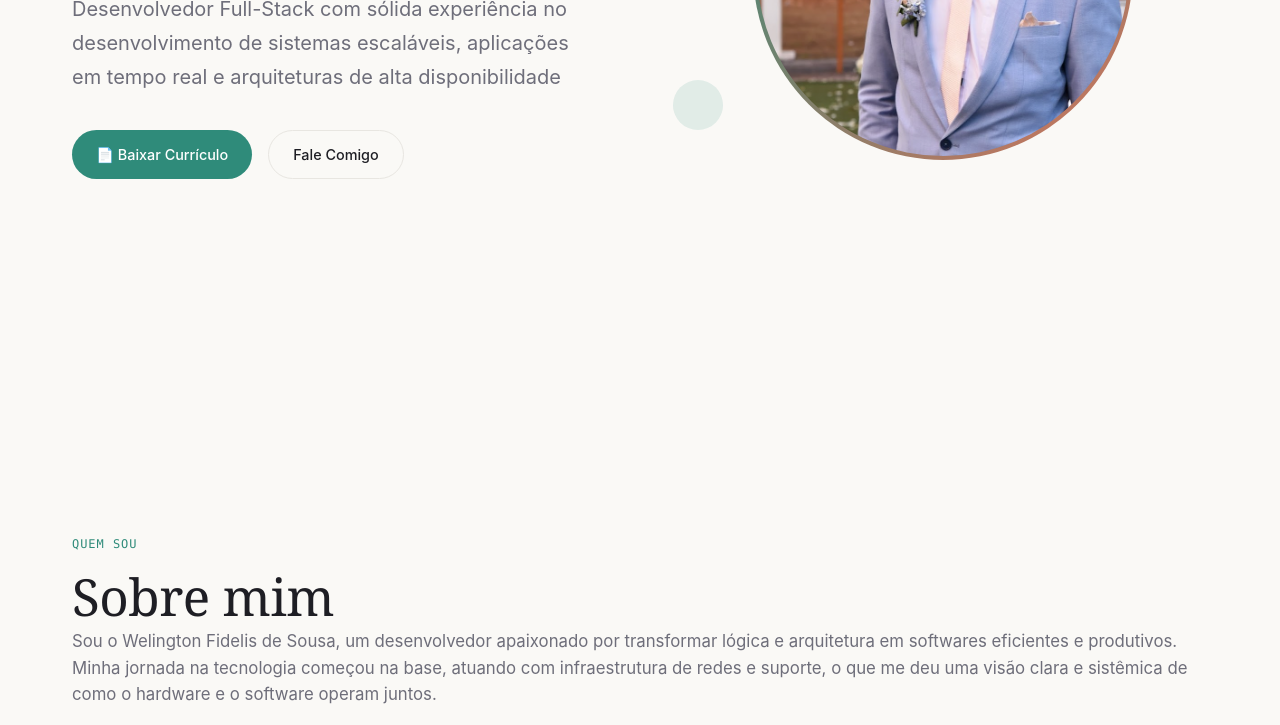
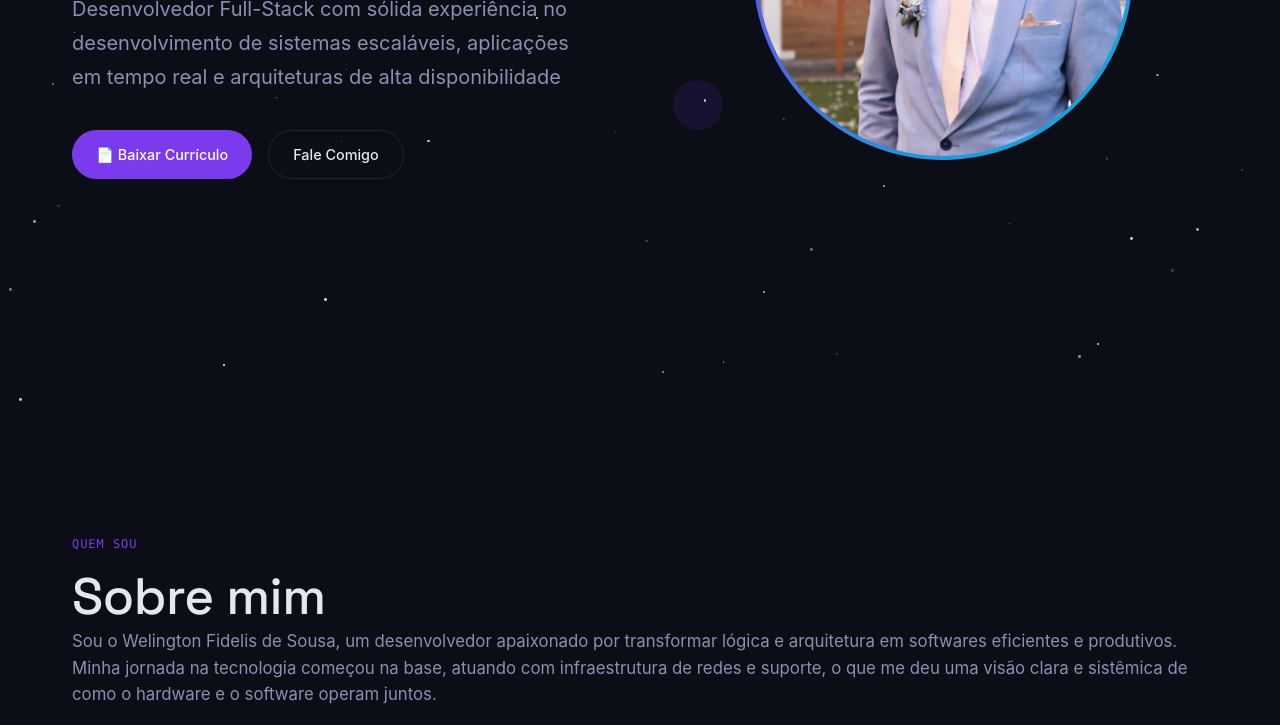
Before and after one commit to welingtonfidelis/portfolio-4, a plain HTML site: page index.html in a window 1280 px wide. Shown: the part 398-1123 px from the top of the page. Drawn offline with nearby package versions, Linux system fonts and the light colour scheme; animation ran at ten frames a second.

Commit message:
Improve style;

```diff
--- a/assets/script.js
+++ b/assets/script.js
@@ -1,5 +1,51 @@
 (async function () {
     'use strict';
+
+    // ========== Starfield (CSS stars) ==========
+    const starfield = document.getElementById('starfield');
+    let stars = [];
+    let currentTheme = 'dark';
+
+    function createStars() {
+        starfield.innerHTML = '';
+        stars = [];
+        if (currentTheme !== 'dark') return;
+        const count = Math.min(120, Math.floor((window.innerWidth * window.innerHeight) / 12000));
+        for (let i = 0; i < count; i++) {
+            const star = document.createElement('div');
+            const size = Math.random() * 2 + 1;
+            star.style.cssText = `
+                position: absolute;
+                left: ${Math.random() * 100}%;
+                top: ${Math.random() * 100}%;
+                width: ${size}px;
+                height: ${size}px;
+                border-radius: 50%;
+                background: #E2E8F0;
+                opacity: ${Math.random() * 0.5 + 0.3};
+                animation: twinkle ${Math.random() * 3 + 2}s ease-in-out infinite;
+                animation-delay: ${Math.random() * 3}s;
+                pointer-events: none;
+            `;
+            starfield.appendChild(star);
+            stars.push({ el: star, baseTop: parseFloat(star.style.top), speed: Math.random() * 0.02 + 0.01 });
+        }
+    }
+
+    let scrollY = 0;
+    window.addEventListener('scroll', () => { scrollY = window.scrollY; }, { passive: true });
+
+    function updateStarParallax() {
+        for (const s of stars) {
+            const parallax = scrollY * s.speed;
+            const top = (s.baseTop + parallax) % 100;
+            s.el.style.top = top + '%';
+        }
+        requestAnimationFrame(updateStarParallax);
+    }
+
+    createStars();
+    requestAnimationFrame(updateStarParallax);
 
     // Load i18n JSON files
     let i18n = {};
@@ -71,19 +117,25 @@
     const themeIcon = themeToggle.querySelector('.theme-icon');
 
     function setTheme(theme) {
+        currentTheme = theme;
         document.body.setAttribute('data-theme', theme);
         themeIcon.textContent = theme === 'dark' ? '☀' : '☽';
         localStorage.setItem('wf-theme', theme);
+        createStars();
     }
 
     themeToggle.addEventListener('click', () => {
-        const newTheme = document.body.getAttribute('data-theme') === 'dark' ? 'light' : 'dark';
+        const newTheme = currentTheme === 'dark' ? 'light' : 'dark';
         setTheme(newTheme);
         showToast(newTheme === 'dark' ? i18n[currentLang].toast_theme_dark : i18n[currentLang].toast_theme_light);
     });
 
     const savedTheme = localStorage.getItem('wf-theme');
-    if (savedTheme) setTheme(savedTheme);
+    if (savedTheme) {
+        setTheme(savedTheme);
+    } else {
+        setTheme('dark');
+    }
 
     const projectsGrid = document.getElementById('projects-grid');
     const loadMoreButton = document.getElementById('load-more-projects');
--- a/assets/styles.css
+++ b/assets/styles.css
@@ -1,16 +1,21 @@
 :root {
-    --bg: #FAF9F6;
+    --bg: #F5F3EF;
+    --bg-clouds:
+        radial-gradient(ellipse at 15% 25%, rgba(255,255,255,0.7) 0%, transparent 50%),
+        radial-gradient(ellipse at 75% 15%, rgba(220,225,235,0.5) 0%, transparent 45%),
+        radial-gradient(ellipse at 50% 80%, rgba(200,210,225,0.3) 0%, transparent 55%),
+        radial-gradient(ellipse at 85% 70%, rgba(255,255,255,0.4) 0%, transparent 40%);
     --surface: #FFFFFF;
-    --fg: #1E1E24;
-    --muted: #6E6E7A;
-    --border: #E8E6E1;
-    --accent: #2F8B7A;
-    --accent-2: #D4745C;
+    --fg: #1A1D2E;
+    --muted: #5A5E72;
+    --border: #DDD9D2;
+    --accent: #7C3AED;
+    --accent-2: #06B6D4;
     --success: #3DA567;
     --warn: #E0A82E;
     --danger: #D94848;
 
-    --font-display: 'Newsreader', 'Iowan Old Style', Georgia, 'Times New Roman', serif;
+    --font-display: 'Space Grotesk', -apple-system, system-ui, sans-serif;
     --font-body: 'Inter', -apple-system, BlinkMacSystemFont, 'Segoe UI', system-ui, sans-serif;
     --font-mono: 'JetBrains Mono', ui-monospace, 'IBM Plex Mono', Menlo, monospace;
 
@@ -28,20 +33,21 @@
 }
 
 [data-theme="dark"] {
-    --bg: #17191E;
-    --surface: #1F2229;
-    --fg: #EBECED;
-    --muted: #9B9DA5;
-    --border: #2E313A;
-    --accent: #4DB8A4;
-    --accent-2: #E88B76;
+    --bg: #0B0D17;
+    --bg-clouds: none;
+    --surface: #111827;
+    --fg: #E2E8F0;
+    --muted: #8892B0;
+    --border: #1E293B;
+    --accent: #7C3AED;
+    --accent-2: #06B6D4;
     --success: #4ECA7A;
     --warn: #F0C040;
     --danger: #E86060;
 
-    --shadow-sm: 0 1px 2px rgba(0, 0, 0, 0.2);
-    --shadow-md: 0 4px 12px rgba(0, 0, 0, 0.3);
-    --shadow-lg: 0 8px 30px rgba(0, 0, 0, 0.4);
+    --shadow-sm: 0 1px 2px rgba(0, 0, 0, 0.3);
+    --shadow-md: 0 4px 12px rgba(0, 0, 0, 0.4);
+    --shadow-lg: 0 8px 30px rgba(0, 0, 0, 0.5);
 }
 
 /* ============================================================
@@ -65,8 +71,10 @@ body {
     font-size: 16px;
     line-height: 1.6;
     color: var(--fg);
-    background: var(--bg);
-    transition: background 0.4s ease, color 0.4s ease;
+    background-color: var(--bg);
+    background-image: var(--bg-clouds, none);
+    background-attachment: fixed;
+    transition: background-color 0.4s ease, color 0.4s ease;
     -webkit-font-smoothing: antialiased;
     overflow-x: hidden;
 }
@@ -130,6 +138,25 @@ h3 {
 }
 
 /* ============================================================
+   Starfield Canvas
+   ============================================================ */
+#starfield {
+    position: fixed;
+    top: 0;
+    left: 0;
+    width: 100%;
+    height: 100%;
+    z-index: 0;
+    pointer-events: none;
+    overflow: hidden;
+}
+
+@keyframes twinkle {
+    0%, 100% { opacity: 0.2; }
+    50% { opacity: 0.9; }
+}
+
+/* ============================================================
    Header & Navigation
    ============================================================ */
 .header {
@@ -144,6 +171,7 @@ h3 {
     transition: background 0.4s ease, border-color 0.4s ease;
     backdrop-filter: blur(12px);
     -webkit-backdrop-filter: blur(12px);
+    transform: translateZ(0);
 }
 
 .header .container {
@@ -186,8 +214,7 @@ h3 {
     position: relative;
 }
 
-.nav-links a:hover,
-.nav-links a.active {
+.nav-links a:hover {
     color: var(--fg);
 }
 
--- a/index.html
+++ b/index.html
@@ -7,11 +7,15 @@
   <title>Welington Fidelis — Desenvolvedor & Consultor</title>
   <meta name="description"
     content="Portfolio de Welington Fidelis — desenvolvimento web, consultoria e soluções digitais.">
+  <link rel="preconnect" href="https://fonts.googleapis.com">
+  <link rel="preconnect" href="https://fonts.gstatic.com" crossorigin>
+  <link href="https://fonts.googleapis.com/css2?family=Space+Grotesk:wght@400;500;600;700&display=swap" rel="stylesheet">
   <link rel="stylesheet" href="assets/styles.css">
 
 </head>
 
-<body data-theme="light">
+<body>
+  <div id="starfield"></div>
 
   <!-- ============================================================
      Header
@@ -22,7 +26,6 @@
       <nav class="nav" id="nav">
         <ul class="nav-links">
           <li><a href="#about" data-i18n-key="nav_about">Sobre</a></li>
-          <!-- <li><a href="#services" data-i18n-key="nav_services">Serviços</a></li> -->
           <li><a href="#projects" data-i18n-key="nav_projects">Projetos</a></li>
           <li><a href="#experience" data-i18n-key="nav_experience">Experiência</a></li>
           <li><a href="#resume" data-i18n-key="nav_resume">Currículo</a></li>
```
